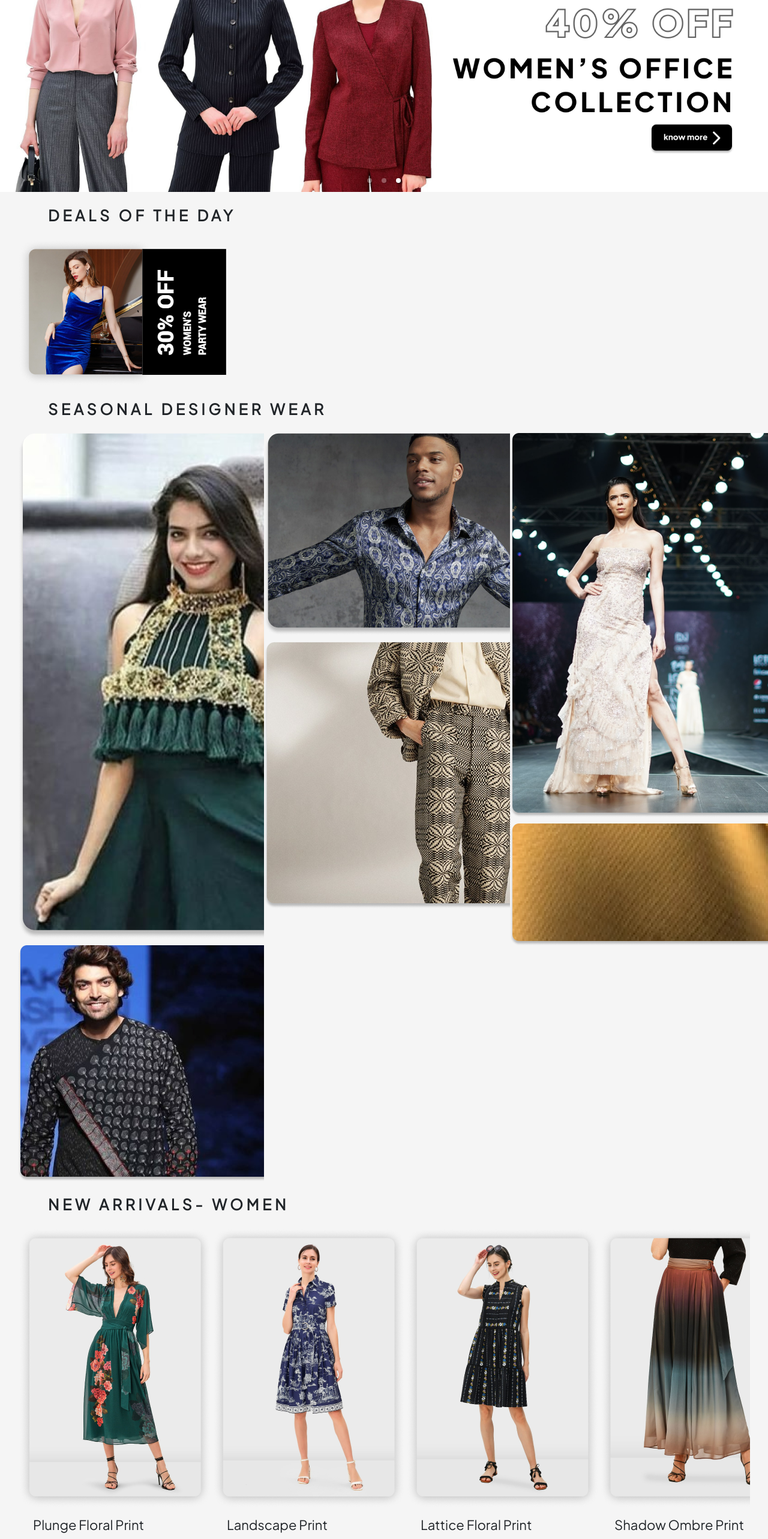
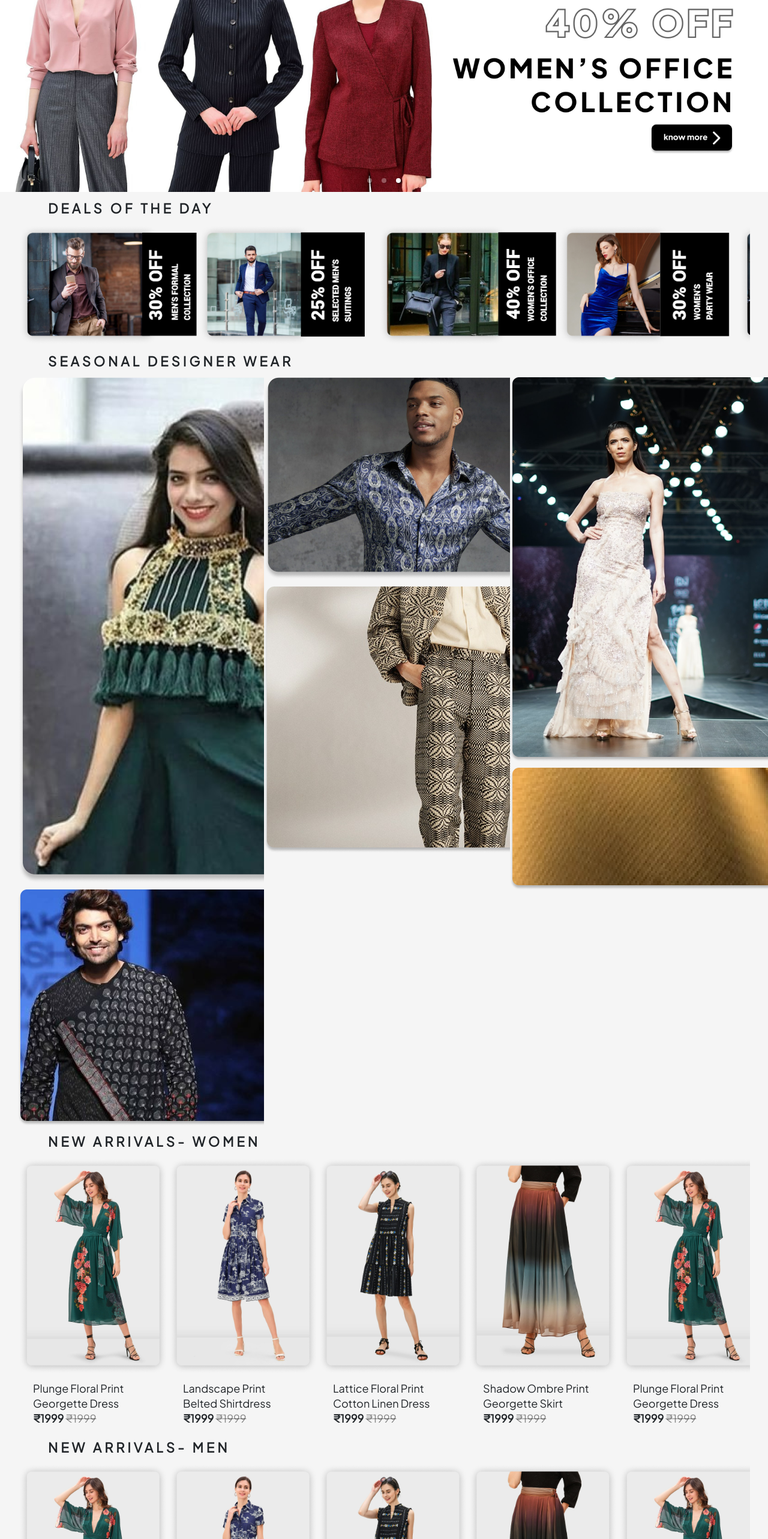
Before and after one commit to iamshiv007/tailux, a React (Create React App) app: page / in a window 1280 px wide. Shown: the part 234-2800 px from the top of the page at 60% size. Built offline with nearby package versions, Linux system fonts and the light colour scheme.

Commit message:
Home updated

```diff
--- a/src/App.css
+++ b/src/App.css
@@ -1,9 +1,9 @@
 .heading1 {
-  font-size: 25px;
+  font-size: 22px;
   font-weight: 800;
   font-family: "Plus Jakarta Sans";
   letter-spacing: 0.225em;
-  padding: 20px 0 20px 50px;
+  padding: 10px 0 10px 50px;
 }
 
 .heading2 {
--- a/src/components/home/Home.css
+++ b/src/components/home/Home.css
@@ -2,8 +2,20 @@
   padding:0 30px
 }
 
+.dealBox{
+  width:300px;
+}
+
+.dealBox > img{
+  width:300px
+}
+
 .womenBox {
-  width: 323px;
+  width: 250px;
+}
+
+.womenBox > img{
+  width:250px;
 }
 
 .womenBox > div {
@@ -12,8 +24,8 @@
 
 .womenBox > div > p {
   font-weight: 400;
-  font-size: 22px;
-  line-height: 35px;
+  font-size: 18px;
+  line-height: 25px;
 }
 
 .womenBox > div > p > span:first-child {
@@ -25,7 +37,7 @@
 }
 
 .fabricBox {
-  width: 620px;
+  width: 440px;
   position: relative;
   border-radius: 10px;
 }
@@ -35,6 +47,7 @@
   filter: drop-shadow(0px 3.99722px 3.99722px rgba(0, 0, 0, 0.25));
   margin:0 20px 10px 20px;
   border-radius: 10px;
+  width:420px;
 }
 
 .fabricBox > P {
@@ -45,7 +58,7 @@
   color: white;
   font-family: "Plus Jakarta Sans";
   font-weight: 800;
-  font-size: 30px;
-  line-height: 38px;
+  font-size: 25px;
+  line-height: 35px;
   letter-spacing: 0.225em;
 }
--- a/src/components/home/Home.jsx
+++ b/src/components/home/Home.jsx
@@ -36,10 +36,21 @@ import './Home.css'
 const Home = () => {
 
   const deals = [
-    <img src={fotor1} alt="fotor1" />,
-    <img src={fotor2} alt="fotor2" />,
-    <img src={fotor3} alt="fotor3" />,
-    <img src={fotor4} alt="fotor4" />,
+    <div className="dealBox">
+    <img src={fotor1} alt="fotor1" />
+    </div>,
+    <div className="dealBox">
+    <img src={fotor2} alt="fotor2" />
+    </div>,
+    <div className="dealBox">
+    <img src={fotor3} alt="fotor3" />
+    </div>,
+    <div className="dealBox">
+    <img src={fotor4} alt="fotor4" />
+    </div>,
+     <div className="dealBox">
+     <img src={fotor1} alt="fotor1" />
+     </div>,
   ];
 
   const womens = [
@@ -93,6 +104,16 @@ const Home = () => {
         </p>
       </div>
     </div>,
+    <div className="womenBox">
+      <img src={Women2} alt="Women2" />
+      <div>
+        <p>Plunge Floral Print</p>
+        <p>Georgette Dress</p>
+        <p>
+          <span>₹1999</span> <span>₹1999</span>
+        </p>
+      </div>
+    </div>,
   ];
 
   const fabrics = [
@@ -105,7 +126,7 @@ const Home = () => {
       <p>CHINNAMON CHIFFON</p>
     </div>,
     <div className="fabricBox">
-      <img src={Fabric3} alt="3" />
+      <img src={Fabric1} alt="Fabric3" />
       <p>CORDURY</p>
     </div>,
   ];
```
